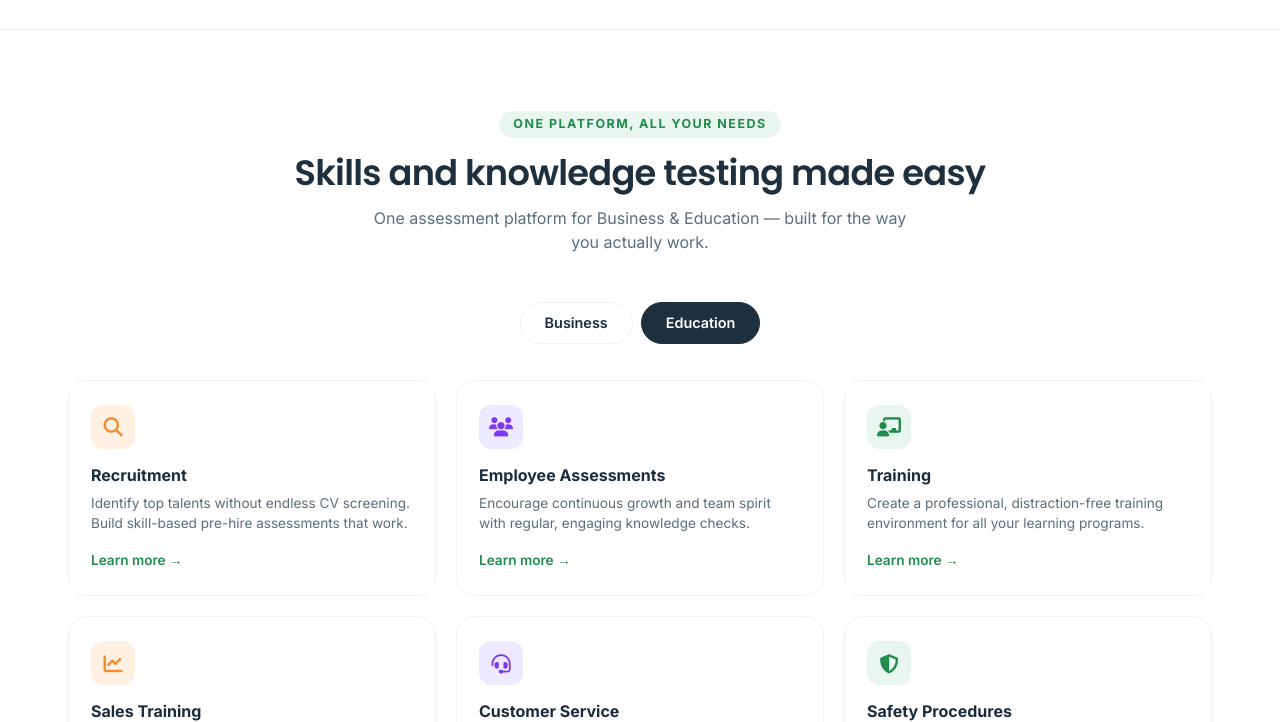
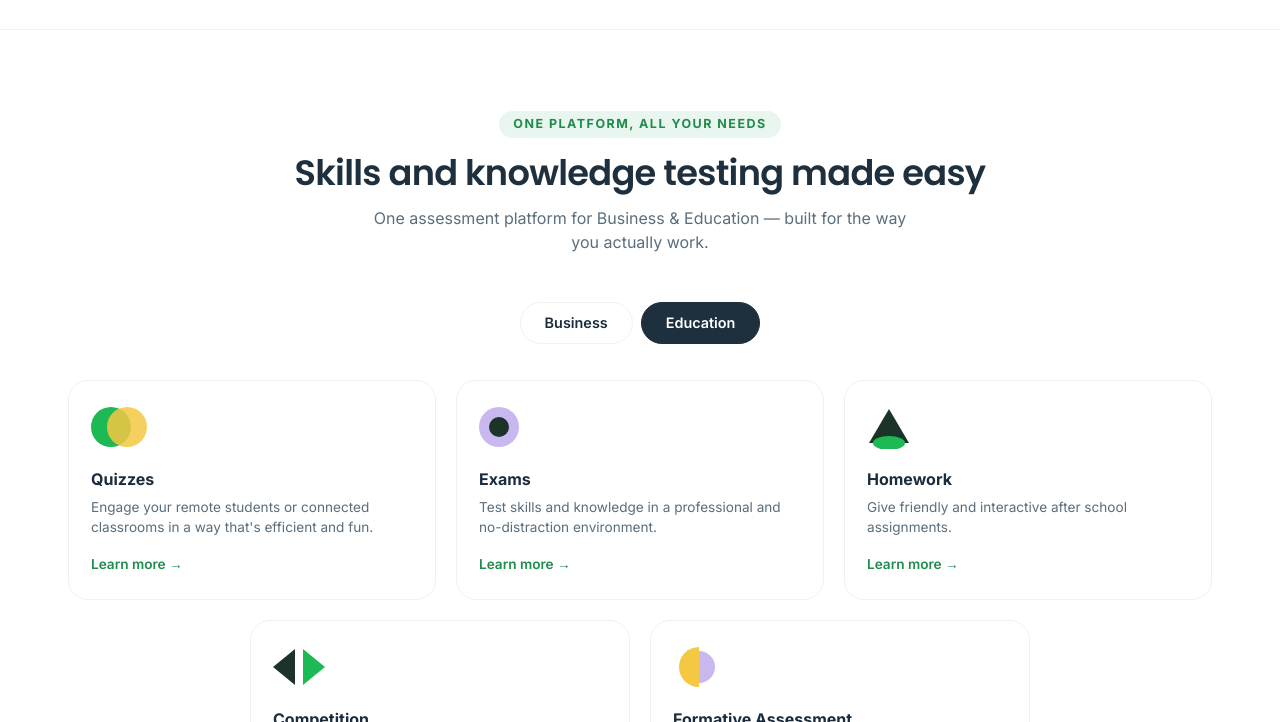
Before and after one commit to pnaorbitsoftware/Test_Protal_Aparaitech_Landing_Page, a plain HTML site: page index.html in a window 1280 px wide. Both pictures are taken after a click on the element "Education". Shown: the part 749-1471 px from the top of the page. Drawn offline with Linux system fonts and the light colour scheme.

Commit message:
Add education section with tabs and cards

```diff
--- a/index.html
+++ b/index.html
@@ -200,6 +200,35 @@
             transition: all 0.18s;
         }
         .tab.active { background: var(--dark); color: white; border-color: var(--dark); }
+
+        /* Education grid — 3 cols top row, 2 centered bottom row */
+        #tab-education {
+            grid-template-columns: repeat(3, 1fr);
+        }
+        #tab-education .edu-bottom-row {
+            grid-column: 1 / -1;
+            display: grid;
+            grid-template-columns: repeat(2, minmax(0, 380px));
+            gap: 20px;
+            justify-content: center;
+        }
+
+        /* Education icon wrapper */
+        .edu-icon {
+            margin-bottom: 18px;
+            display: flex;
+            align-items: center;
+            min-height: 44px;
+        }
+
+        /* Tab panel fade animation */
+        .use-cases-grid {
+            animation: fadeIn 0.3s ease;
+        }
+        @keyframes fadeIn {
+            from { opacity: 0; transform: translateY(8px); }
+            to   { opacity: 1; transform: translateY(0); }
+        }
 
         /* ===== USE CASE CARDS ===== */
         .use-cases-grid { display: grid; grid-template-columns: repeat(3, 1fr); gap: 20px; }
@@ -552,7 +581,7 @@
 </div>
 
 <!-- USE CASES -->
-<section class="section">
+<section class="section" id="use-cases-section">
     <div class="container">
         <div style="text-align:center;">
             <span class="section-label">One platform, all your needs</span>
@@ -560,10 +589,12 @@
             <p class="section-sub center">One assessment platform for Business &amp; Education — built for the way you actually work.</p>
         </div>
         <div class="tabs">
-            <div class="tab active">Business</div>
-            <div class="tab">Education</div>
+            <div class="tab active" data-tab="business">Business</div>
+            <div class="tab" data-tab="education">Education</div>
         </div>
-        <div class="use-cases-grid">
+
+        <!-- BUSINESS CARDS -->
+        <div class="use-cases-grid" id="tab-business">
             <div class="use-card">
                 <div class="use-card-icon icon-orange"><i class="fas fa-magnifying-glass"></i></div>
                 <h4>Recruitment</h4>
@@ -606,6 +637,87 @@
                 <p>Streamline your certification and accreditation processes end-to-end, from test to badge.</p>
                 <a href="#" class="learn-link">Learn more →</a>
             </div>
+        </div>
+
+        <!-- EDUCATION CARDS -->
+        <div class="use-cases-grid" id="tab-education" style="display:none;">
+
+            <!-- Quizzes -->
+            <div class="use-card">
+                <div class="edu-icon">
+                    <svg width="56" height="40" viewBox="0 0 56 40" fill="none" xmlns="http://www.w3.org/2000/svg">
+                        <circle cx="20" cy="20" r="20" fill="#1DB954"/>
+                        <circle cx="36" cy="20" r="20" fill="#F5C842" fill-opacity="0.85"/>
+                    </svg>
+                </div>
+                <h4>Quizzes</h4>
+                <p>Engage your remote students or connected classrooms in a way that's efficient and fun.</p>
+                <a href="#" class="learn-link">Learn more →</a>
+            </div>
+
+            <!-- Exams -->
+            <div class="use-card">
+                <div class="edu-icon">
+                    <svg width="40" height="40" viewBox="0 0 40 40" fill="none" xmlns="http://www.w3.org/2000/svg">
+                        <circle cx="20" cy="20" r="20" fill="#C9B8F0"/>
+                        <circle cx="20" cy="20" r="10" fill="#1b3328"/>
+                    </svg>
+                </div>
+                <h4>Exams</h4>
+                <p>Test skills and knowledge in a professional and no-distraction environment.</p>
+                <a href="#" class="learn-link">Learn more →</a>
+            </div>
+
+            <!-- Homework -->
+            <div class="use-card">
+                <div class="edu-icon">
+                    <svg width="44" height="44" viewBox="0 0 44 44" fill="none" xmlns="http://www.w3.org/2000/svg">
+                        <!-- triangle mountain shape -->
+                        <polygon points="22,4 42,38 2,38" fill="#1b3328"/>
+                        <!-- green hill/base -->
+                        <ellipse cx="22" cy="38" rx="16" ry="7" fill="#1DB954"/>
+                    </svg>
+                </div>
+                <h4>Homework</h4>
+                <p>Give friendly and interactive after school assignments.</p>
+                <a href="#" class="learn-link">Learn more →</a>
+            </div>
+
+            <!-- Competition + Formative Assessment — centered bottom row -->
+            <div class="edu-bottom-row">
+
+            <!-- Competition -->
+            <div class="use-card">
+                <div class="edu-icon">
+                    <svg width="52" height="36" viewBox="0 0 52 36" fill="none" xmlns="http://www.w3.org/2000/svg">
+                        <!-- left arrow/bowtie shape -->
+                        <polygon points="0,18 22,0 22,36" fill="#1b3328"/>
+                        <!-- right arrow/bowtie shape -->
+                        <polygon points="52,18 30,0 30,36" fill="#1DB954"/>
+                    </svg>
+                </div>
+                <h4>Competition</h4>
+                <p>Empower learners, challenge them and encourage discussions to experience amazing results.</p>
+                <a href="#" class="learn-link">Learn more →</a>
+            </div>
+
+            <!-- Formative Assessment -->
+            <div class="use-card">
+                <div class="edu-icon">
+                    <svg width="52" height="40" viewBox="0 0 52 40" fill="none" xmlns="http://www.w3.org/2000/svg">
+                        <!-- yellow left half-circle -->
+                        <path d="M26,0 A20,20 0 0,0 26,40 Z" fill="#F5C842"/>
+                        <!-- purple right half-circle -->
+                        <path d="M26,4 A16,16 0 0,1 26,36 Z" fill="#C9B8F0"/>
+                    </svg>
+                </div>
+                <h4>Formative Assessment</h4>
+                <p>Positive motivation, encouraging feedback, and equal opportunities with a new educational approach.</p>
+                <a href="#" class="learn-link">Learn more →</a>
+            </div>
+
+            </div><!-- end edu-bottom-row -->
+
         </div>
     </div>
 </section>
@@ -872,11 +984,31 @@
 </footer>
 
 <script>
-    // Tab switching (Use Cases)
-    document.querySelectorAll('.tab').forEach(tab => {
+    // Tab switching (Use Cases) — Business / Education
+    const tabs = document.querySelectorAll('.tab[data-tab]');
+    const businessGrid = document.getElementById('tab-business');
+    const educationGrid = document.getElementById('tab-education');
+
+    tabs.forEach(tab => {
         tab.addEventListener('click', () => {
-            document.querySelectorAll('.tab').forEach(t => t.classList.remove('active'));
+            tabs.forEach(t => t.classList.remove('active'));
             tab.classList.add('active');
+
+            const target = tab.dataset.tab;
+            if (target === 'business') {
+                businessGrid.style.display = 'grid';
+                educationGrid.style.display = 'none';
+                // re-trigger animation
+                businessGrid.style.animation = 'none';
+                businessGrid.offsetHeight;
+                businessGrid.style.animation = '';
+            } else {
+                businessGrid.style.display = 'none';
+                educationGrid.style.display = 'grid';
+                educationGrid.style.animation = 'none';
+                educationGrid.offsetHeight;
+                educationGrid.style.animation = '';
+            }
         });
     });
 
```
